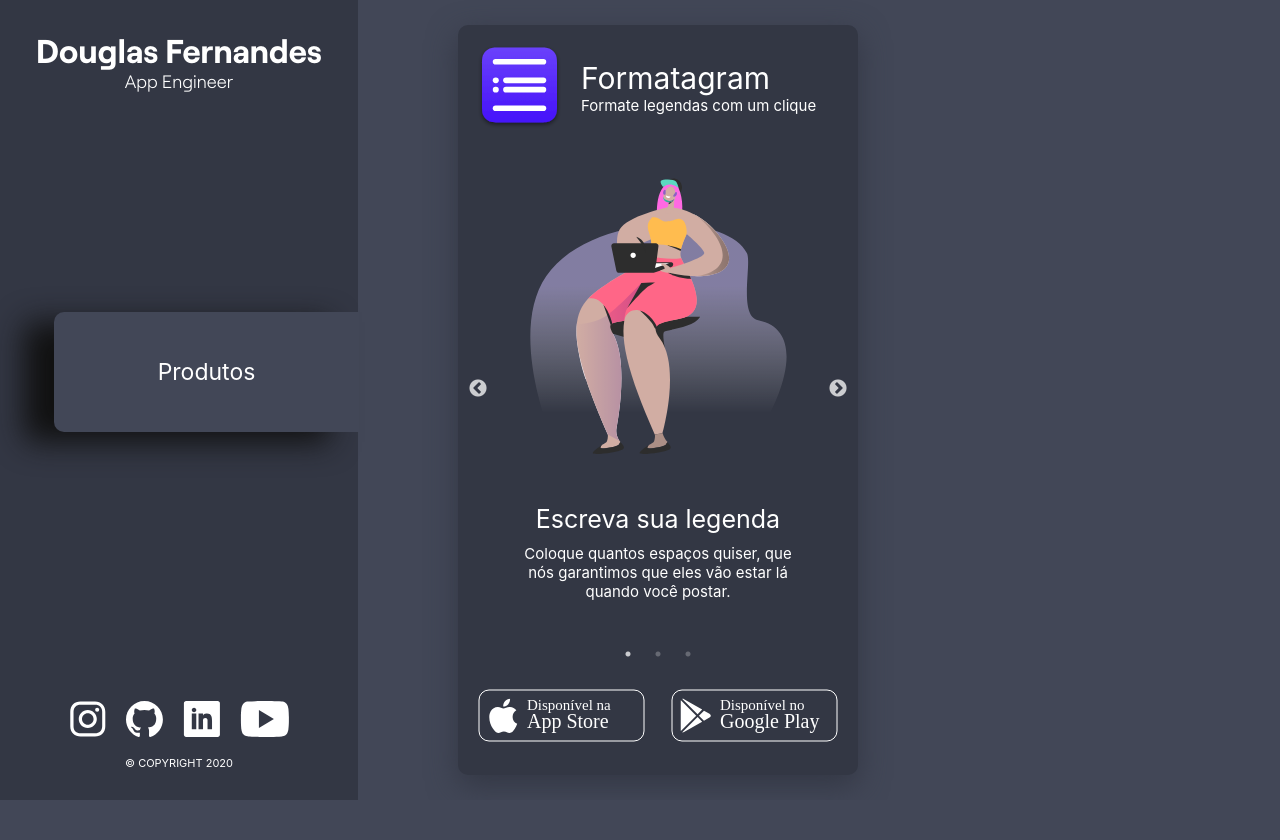
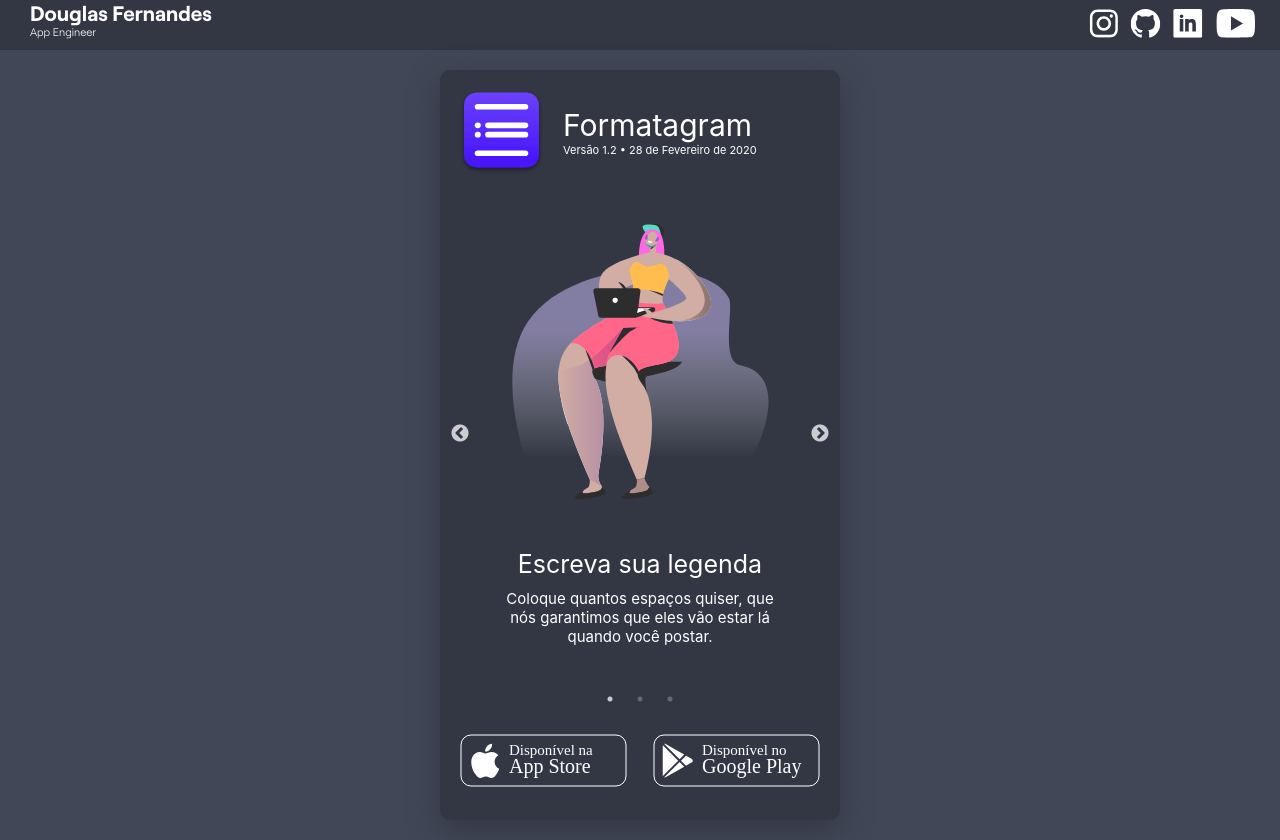
Before and after one commit to ifdouglas/ifdouglas.com, a React (Create React App) app: page / in a window 1280 px wide. Before the commit the page ends 800 px from the top, so only its background shows below. Built offline with nearby package versions, Linux system fonts and the light colour scheme; a web font is replaced by a local one.

Commit message:
Improve layout

```diff
--- a/src/core/components/Button/Google/index.jsx
+++ b/src/core/components/Button/Google/index.jsx
@@ -9,13 +9,15 @@
     window.open(url, '_blank')
   }
 
-  const renderApple = () => (
+  const renderButton = () => (
     <Styled.Button onClick={goTo}>
       <GooglePlaySVG />
     </Styled.Button>
   )
 
-  return url ? renderApple() : <GooglePlaySoonSVG />
+  const renderEmpty = () => <GooglePlaySoonSVG />
+
+  return url ? renderButton() : renderEmpty()
 }
 
 export default ButtonGoogle
--- a/src/core/components/Card/Header/index.jsx
+++ b/src/core/components/Card/Header/index.jsx
@@ -4,7 +4,7 @@
 import { ReactComponent as NoLogoSVG } from 'core/assets/imgs/no-logo.svg'
 import Styled from './styled'
 
-const CardHeader = ({ logo, title, slogan }) => {
+const CardHeader = ({ logo, title, version }) => {
 
   const renderLogo = () => (
     <Styled.Logo>
@@ -14,14 +14,14 @@
 
   const renderTitle = () => <Text type="h1"> { title } </Text>
 
-  const renderSlogan = () => <Text type="h5"> { slogan } </Text>
+  const renderVersion = () => <Text type="h6"> { version } </Text>
 
   return (
     <Styled.Header>
       { renderLogo() }
       <Styled.Title>
         { renderTitle() }
-        { renderSlogan() }
+        { version && renderVersion() }
       </Styled.Title>
     </Styled.Header>
   )
@@ -30,13 +30,13 @@
 CardHeader.defaultProps = {
   logo: <NoLogoSVG />,
   title: '-',
-  slogan: '-',
+  version: 'v0',
 }
 
 CardHeader.propTypes = {
   logo: PropTypes.node,
   title: PropTypes.string,
-  sloagan: PropTypes.string,
+  version: PropTypes.string,
 }
 
 export default CardHeader
--- a/src/core/components/Navbar/index.jsx
+++ b/src/core/components/Navbar/index.jsx
@@ -20,13 +20,6 @@
           App Engineer
         </Styled.Subtitle>
       </Styled.Header>
-      <Styled.Body>
-        <Router>
-          <Link active to={PATH_ROOT}>
-            Produtos
-          </Link>
-        </Router>
-      </Styled.Body>
       <Styled.Footer>
         <Styled.Link href="https://www.instagram.com/ifdouglas" target="_blank">
           <InstagramSVG />
@@ -41,9 +34,6 @@
           <YouTubeSVG />
         </Styled.Link>
       </Styled.Footer>
-      <Styled.Legend>
-        © COPYRIGHT 2020
-      </Styled.Legend>
     </Styled.Wrapper>
   )
 }
--- a/src/core/components/Navbar/styled.js
+++ b/src/core/components/Navbar/styled.js
@@ -2,51 +2,48 @@
 
 const Body = styled.main`
   display: flex;
-  flex-direction: column;
-  justify-content: center;
+  flex-direction: row;
+  justify-content: space-between;
   align-items: center;
-  flex-grow: 1;
+`
 
-  * {
-    margin-bottom: 40px;
+const Footer = styled.section`
+  display: flex;
+  flex-direction: row;
+  justify-self: flex-end;
+  align-items: center;
+  margin-left: auto;
+  margin-right: 20px;
+
+  * + * {
+    margin-left: 5px;
   }
 `
 
-const Footer = styled.footer`
-  display: flex;
-  flex-direction: row;
-  margin-bottom: 5px;
-  justify-content: center;
-
-  * {
-    margin: 5px;
-  }
-`
-
-const Header = styled.header`
-  margin-top: 30px;
+const Header = styled.section`
   display: flex;
   flex-direction: column;
-  align-items: center;
+  justify-self: flex-start;
+  align-items: flex-start;
+  margin-left: 30px;
 `
 
 const Legend = styled.span`
   display: flex;
   flex-direction: row;
-  margin-bottom: 20px;
   justify-content: center;
+  align-items: center;
   font-variant: small-caps;
   font-size: 11px;
-  margin-bottom: 30px;
 `
 
 const Subtitle = styled.span`
-  font-size: 18px;
+  font-size: 11px;
   font-family: RoobertLight;
 `
 
 const Title = styled.span`
-  font-size: 33px;
+  font-size: 21px;
   font-family: RoobertBold;
 `
 
@@ -54,17 +51,18 @@
   background: ${({ theme }) => theme.navbar.background};
   color: ${({ theme }) => theme.navbar.color};
   display: flex;
-  flex-direction: column;
-  height: 100vh;
-  width: 358px;
+  flex-direction: row;
+  height: 50px;
+  width: 100%;
 `
 
 const Link = styled.a`
   text-decoration: none;
   cursor: default;
+  transform: scale(0.8);
 
   :hover {
-    transform: scale(1.1)
+    transform: scale(1);
   }
 
   ${({ href }) => href && css`
--- a/src/modules/Product/index.jsx
+++ b/src/modules/Product/index.jsx
@@ -17,17 +17,18 @@
     {
       logo: <FormatagramSVG />,
       title: "Formatagram",
-      slogan: "Formate legendas com um clique",
+      version: "Versão 1.2 • 28 de Fevereiro de 2020",
       linkApple: "https://apps.apple.com/br/app/formatagram/id1500141159",
       linkGoogle: "https://play.google.com/store/apps/details?id=app.tuntz.formatagram",
       data: Formatagram,
     }
   ]
 
-  const renderHeader = ({ logo, title, slogan }) => (
+  const renderHeader = ({ logo, title, slogan, version }) => (
     <CardHeader
       logo={logo}
       title={title}
+      version={version}
       slogan={slogan}
     />
   )
--- a/src/modules/Product/styled.js
+++ b/src/modules/Product/styled.js
@@ -3,6 +3,7 @@
 const Wrapper = styled.article`
   display: flex;
   align-items: center;
+  justify-content: center;
   padding: 20px 100px;
 `
 
--- a/src/styled.js
+++ b/src/styled.js
@@ -2,7 +2,7 @@
 
 const Wrapper = styled.div`
   display: flex;
-  flex-direction: row;
+  flex-direction: column;
   width: 100%;
 `
 
```
